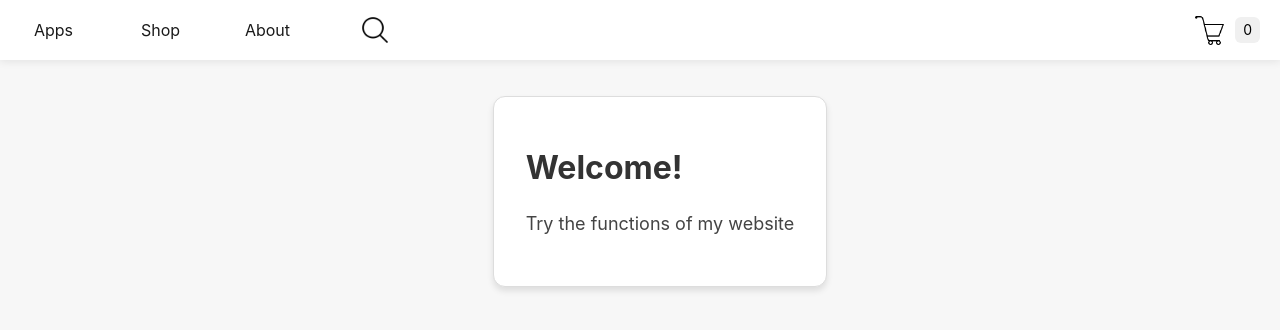
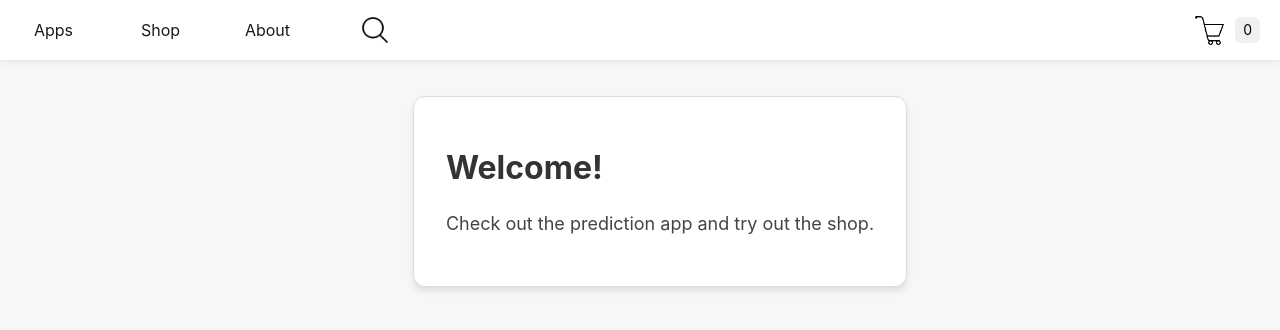
Before and after one commit to Snomaskin/tennis-web-shop, a React (Vite) app: page / in a window 1280 px wide. Shown: the top 330 px of the page. Built offline with nearby package versions, Linux system fonts and the light colour scheme.

Commit message:
refactor

```diff
--- /dev/null
+++ b/src/App.tsx
@@ -0,0 +1,21 @@
+import { AppRoutes } from './AppRoutes';
+import { Navbar } from './components/Navbar/Navbar';
+import { menuItems } from './components/Navbar/config/navbar';
+import { SearchResults } from './components/Search/SearchResults';
+import { useSearch } from './components/Search/SearchContext';
+
+
+export function App() {
+    const { searchResults, isSearching } = useSearch();
+
+    return (
+      <div className='main background-container'>
+        <Navbar menuItems={menuItems} />
+        {isSearching ? (
+          <SearchResults searchResults={searchResults} />
+        ) : (
+          <AppRoutes />
+        )}
+      </div>
+    );
+  }
--- a/src/AppRoutes.tsx
+++ b/src/AppRoutes.tsx
@@ -8,7 +8,7 @@ import { MatchPredictor } from "./components/apps/MatchPredictor.tsx";
 export const AppRoutes = () => {
     return (
         <Routes>
-            <Route path="/" element={<TextPage outerText={{title: 'Welcome!', p1: 'Try the functions of my website'}} />} />
+            <Route path="/" element={<TextPage outerText={{title: 'Welcome!', p1: 'Check out the prediction app and try out the shop.'}} />} />
             <Route path="/shop" element={<Shop />}/>
             <Route path="/shop/:category" element={<Shop />}/>
             <Route path="/about" element={<TextPage {...useText('about')}/>} />
--- a/src/assets/texts.tsx
+++ b/src/assets/texts.tsx
@@ -23,16 +23,9 @@ const aboutText: TextPageType = {
 const homeText: TextPageType = {
     outerText: {
         title: 'Welcome to my webpage!',
-        p1: `- Try the shop and checkout.`,
-        p2: `- Use the match predictor to see who is most likely to win the next match.`,
-        p3: `More exciting stuff is in development, so stay tuned.`,
+        p1: `Check out the prediction app and try out the shop.`,
+        p2: `More exciting stuff is in development, so stay tuned.`,
     },
-    innerText: {
-        title: 'Contact',
-        p1: 'Email: contact@myshop.com',
-        p2: 'Phone: (+46) 123-4567',
-        p3: 'Hours: Monday - Friday, 9:00 - 17:00',
-    }
 }
 const texts = {
     about: aboutText,
--- a/src/components/Navbar/config/navbar.ts
+++ b/src/components/Navbar/config/navbar.ts
@@ -1,12 +1,13 @@
-import tennisBall from "../../../assets/tennis-ball.png"
-import tennisRacket from "../../../assets/tennis-racket.png"
+import tennisBallImg from "../../../assets/tennis-ball.png"
+import tennisRacketImg from "../../../assets/tennis-racket.png"
 import appImg from "../../../assets/appImg.png"
+import apparelImg from "../../../assets/apparel.png"
 
 
 export type MenuItem = {
     menuName: string;
     menuId: string;
-    menuItems?: {label:string, id:string, path:string, img?: string}[];
+    menuItems?: { label:string, id:string, path:string, img?: string }[];
 };
 
 export const menuItems: MenuItem[] = [
@@ -21,8 +22,9 @@ export const menuItems: MenuItem[] = [
         menuName: 'Shop',
         menuId: 'shop',
         menuItems: [
-            {label: 'Racquets', id: 'racquets', path: '/shop', img: tennisRacket},
-            {label: 'Balls', id: 'balls', path: '/shop', img: tennisBall}
+            { label: 'Racquets', id: 'racquets', path: '/shop', img: tennisRacketImg },
+            { label: 'Balls', id: 'balls', path: '/shop', img: tennisBallImg },
+            { label: 'Apparel', id: 'appaerel', path: '/apparel', img: apparelImg }
         ],
     },
     {
--- a/src/main.tsx
+++ b/src/main.tsx
@@ -4,12 +4,7 @@ import { BrowserRouter } from "react-router-dom";
 import './main.css'
 import { CartProvider } from './components/Shop/CartContext.tsx';
 import { SearchProvider } from "./components/Search/SearchContext.tsx";
-import { AppRoutes } from './AppRoutes';
-import { Navbar } from './components/Navbar/Navbar';
-import { menuItems } from './components/Navbar/config/navbar';
-import { SearchResults } from './components/Search/SearchResults';
-import { useSearch } from './components/Search/SearchContext';
-
+import { App } from './App.tsx';
 
 createRoot(document.getElementById('root')!).render(
   <StrictMode>
@@ -22,18 +17,3 @@ createRoot(document.getElementById('root')!).render(
     </BrowserRouter>
   </StrictMode>,
 );
-
-function App() {
-  const { searchResults, isSearching } = useSearch();
-
-  return (
-    <div className='main background-container'>
-      <Navbar menuItems={menuItems} />
-      {isSearching ? (
-        <SearchResults searchResults={searchResults} />
-      ) : (
-        <AppRoutes />
-      )}
-    </div>
-  );
-}
```
